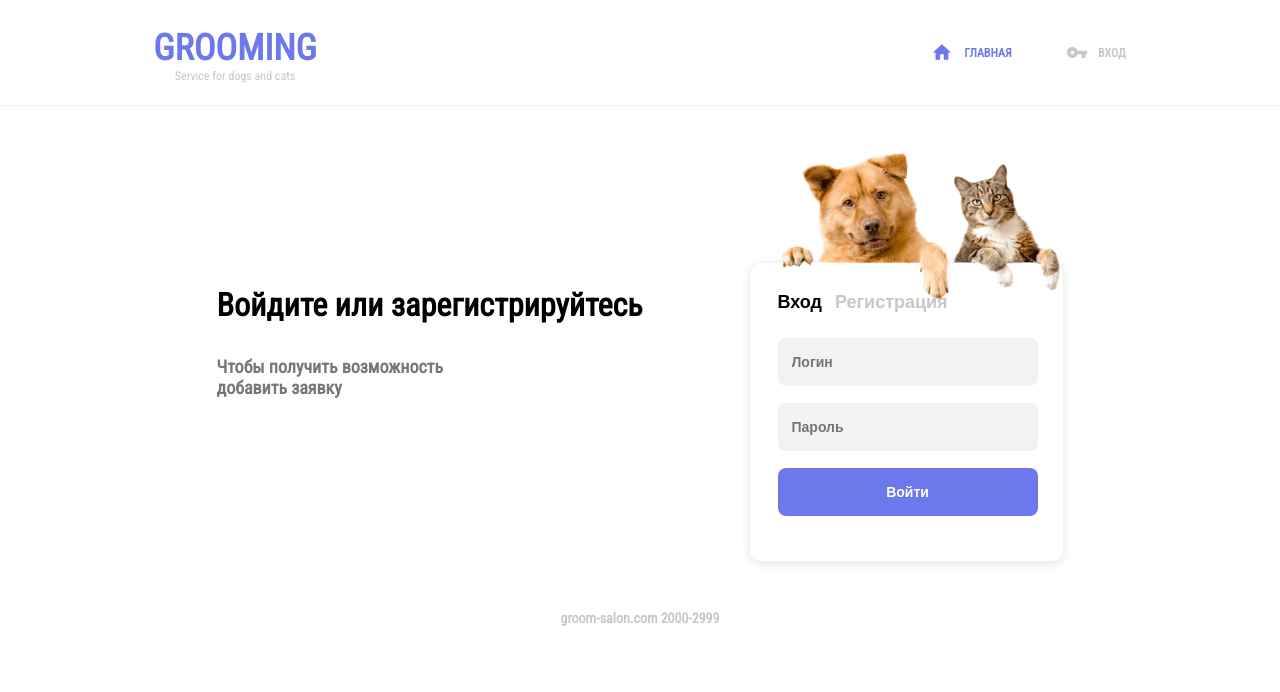
After one commit to SofronovMichail/groom-room, a PHP site: page /authentication.html in a window 1280 px wide. The commit adds this page. Shown: the top 692 px of the page. Run offline with PHP 8.4, Linux system fonts and the light colour scheme.

Commit message:
Create second page

```diff
--- /dev/null
+++ b/authentication.html
@@ -0,0 +1,59 @@
+<!DOCTYPE html>
+<html lang="en">
+
+<head>
+  <meta charset="UTF-8">
+  <meta http-equiv="X-UA-Compatible" content="IE=edge">
+  <meta name="viewport" content="width=device-width, initial-scale=1.0">
+  <link rel="stylesheet" href="css/style.css">
+  <link rel="preconnect" href="https://fonts.googleapis.com">
+  <link rel="preconnect" href="https://fonts.gstatic.com" crossorigin>
+  <link href="https://fonts.googleapis.com/css2?family=Roboto+Condensed&display=swap" rel="stylesheet">
+  <title>GroomRoom</title>
+</head>
+
+<body>
+  <div class="header">
+    <div class="header-title">GROOMING<span class="header-title_text">Service for dogs and cats</span></div>
+    <div class="header-menu">
+      <div class="header-menu-main header-menu_item">
+        <svg class="menu-main_svg" width="24" height="25" viewBox="0 0 24 25" fill="none"
+          xmlns="http://www.w3.org/2000/svg">
+          <path d="M10 20.5V14.5H14V20.5H19V12.5H22L12 3.5L2 12.5H5V20.5H10Z" fill="#6D79EB" />
+        </svg>
+        <div class="menu-main_text">ГЛАВНАЯ</div>
+      </div>
+      <div class="header-menu-enter header-menu_item">
+        <svg class="menu-main_svg" width="24" height="25" viewBox="0 0 24 25" fill="none"
+          xmlns="http://www.w3.org/2000/svg">
+          <path
+            d="M12.65 10.5C11.83 8.17 9.61 6.5 7 6.5C3.69 6.5 1 9.19 1 12.5C1 15.81 3.69 18.5 7 18.5C9.61 18.5 11.83 16.83 12.65 14.5H17V18.5H21V14.5H23V10.5H12.65ZM7 14.5C5.9 14.5 5 13.6 5 12.5C5 11.4 5.9 10.5 7 10.5C8.1 10.5 9 11.4 9 12.5C9 13.6 8.1 14.5 7 14.5Z"
+            fill="#C7C7C7" />
+        </svg>
+        <div class="menu-enter_text">ВХОД</div>
+      </div>
+    </div>
+  </div>
+  <div class="auth-content">
+    <div class="auth-content-about">
+      <div class="auth-content-about_title">Войдите или зарегистрируйтесь</div>
+      <div class="auth-content-about_text">Чтобы получить возможность добавить заявку</div>
+    </div>
+    <from class="auth-form">
+      <div class="auth-form_img"></div>
+      <div class="auth-form-title">
+        <button class="auth-form-title_button auth-button--active">Вход</button>
+        <button class="auth-form-title_button">Регистрация</button>
+      </div>
+      <input type="text" class="auth-form_input form_item" placeholder="Логин">
+      <input type="text" class="auth-form_input form_item" placeholder="Пароль">
+      <button id="enter" class="auth-form_submit form_item show" type="submit">Войти</button>
+      <button id="reg" class="auth-form_submit form_item" type="submit">Зарегестрироваться</button>
+    </from>
+  </div>
+  <div class="footer">
+    groom-salon.com 2000-2999
+  </div>
+</body>
+
+</html>
--- a/css/style.css
+++ b/css/style.css
@@ -201,3 +201,98 @@ body {
   align-items: center;
   color: #c7c7c7;
 }
+
+/* auth style */
+.auth-content {
+  width: 100%;
+  display: flex;
+  flex-direction: row;
+  justify-content: center;
+  align-items: flex-end;
+  padding: 0px 0px 80px;
+}
+.auth-content-about {
+  display: flex;
+  flex-direction: column;
+  justify-content: center;
+  align-items: flex-start;
+  padding: 0px;
+}
+.auth-content-about_title {
+  width: 522px;
+  height: 38px;
+  font-style: normal;
+  font-weight: bold;
+  font-size: 32px;
+  line-height: 37px;
+  text-align: left;
+  margin-bottom: 31px;
+}
+.auth-content-about_text {
+  width: 300px;
+  height: 106px;
+  font-style: normal;
+  font-weight: bold;
+  font-size: 18px;
+  line-height: 21px;
+  color: #777777;
+  text-align: left;
+}
+.auth-form {
+  width: 315px;
+  height: 300px;
+  background: #ffffff;
+  border: 1px solid #f2f2f2;
+  box-sizing: border-box;
+  box-shadow: 0px 2px 10px rgba(0, 0, 0, 0.1);
+  border-radius: 12px;
+  display: flex;
+  flex-direction: column;
+  padding: 29px 27px 25px 28px;
+  margin-top: 56px;
+  margin-left: 10px;
+  position: relative;
+  top: 100px;
+}
+.auth-form_img {
+  width: 300px;
+  height: 164px;
+  background: url('../img/image1.png');
+  position: absolute;
+  top: -119px;
+}
+.auth-form-title {
+  display: flex;
+  margin-bottom: 25px;
+}
+.auth-form-title_button {
+  font-style: normal;
+  font-weight: bold;
+  font-size: 18px;
+  line-height: 21px;
+  color: #c7c7c7;
+  background: none;
+  border: none;
+  margin-right: 13px;
+}
+.auth-button--active {
+  color: black;
+}
+.auth-form_input {
+  height: 48px;
+  padding: 0px 0 0px 14px;
+}
+.auth-form_submit {
+  background: #6d79eb;
+  width: 260px;
+  color: white;
+  font-style: normal;
+  font-weight: bold;
+  font-size: 14px;
+  line-height: 16px;
+  display: none;
+  padding: 16px 0 16px 0;
+}
+.show {
+  display: block;
+}
```
Also changed, not shown: img/image1.png (added).
